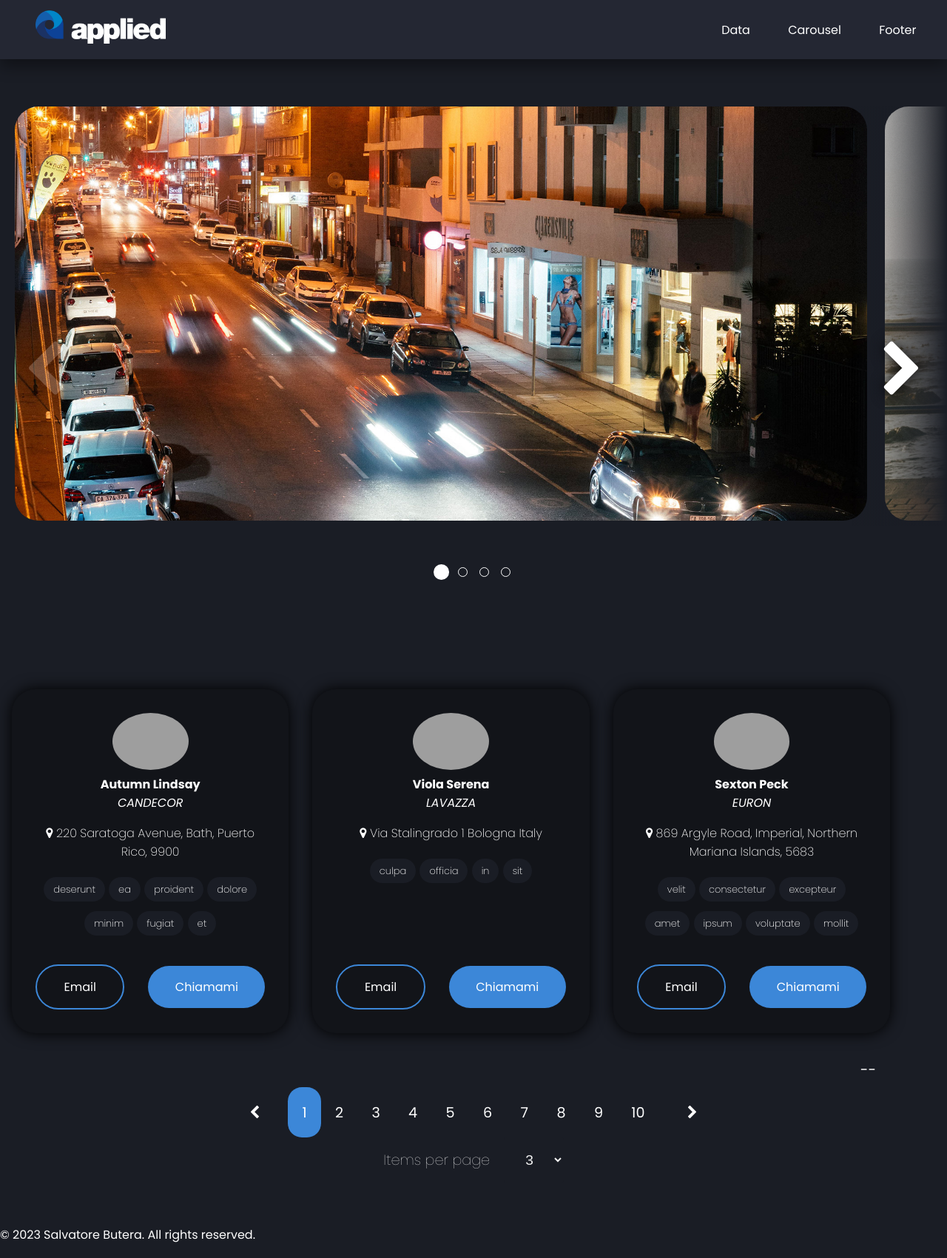
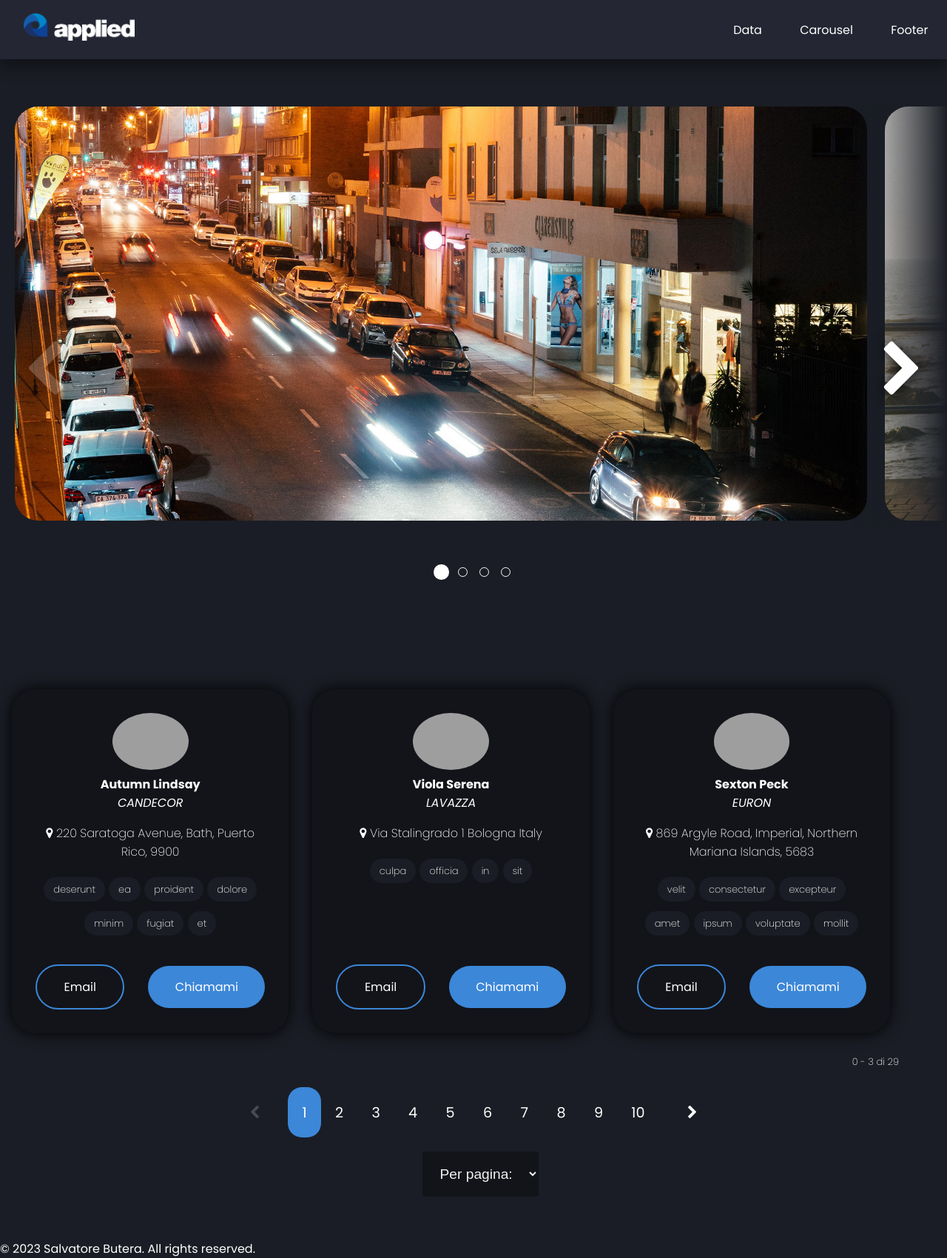
Before and after one commit to SalvatoreB98/applied, a website built with Vite: page index.html in a window 1280 px wide. Shown: the whole page at 74% size. Built offline with nearby package versions, Linux system fonts and the light colour scheme; some packages are replaced by stand-ins of ours; grey boxes are pictures that could not be loaded.

Commit message:
Cards and fixes

```diff
--- a/index.html
+++ b/index.html
@@ -76,8 +76,8 @@
             <div class="paginator-arrow arrow-right"> <i class="fa fa-chevron-right ml-1"></i></div>
           </div>
           <div class="select-pagination">
-            <span style="font-weight: 100;">Items per page</span>
             <select name="items-page" id="items-page">
+              <option value="" selected disabled>Per pagina:</option>
               <option value="3">3</option>
               <option value="6">6</option>
               <option value="9">9</option>
--- a/main.js
+++ b/main.js
@@ -5,7 +5,6 @@ import './styles/webkit.css'
 import './styles/navbar.css'
 import './styles/animations.css'
 import './styles/card.css'
-import './styles/responsiveness.css'
 
 import './scripts/data'
 import './scripts/carousel'
--- a/scripts/cards.js
+++ b/scripts/cards.js
@@ -11,56 +11,51 @@ data.getDataFromJson().then(((response) => {
   const indecesContainerHTML = document.querySelector(".indeces-container")
   const cardsContainer = document.querySelector(".cards-container")
   const selectElement = document.querySelector('select[name="items-page"]')
+  const resultsElement = document.querySelector(".results")
 
   /** BODY */
-  window.addEventListener("load", () => {
-    const arrowRight = document.querySelector(".paginator-arrow.arrow-right");
-    const arrowLeft = document.querySelector(".paginator-arrow.arrow-left");
+  const arrowRight = document.querySelector(".paginator-arrow.arrow-right");
+  const arrowLeft = document.querySelector(".paginator-arrow.arrow-left");
 
-    arrowRight.addEventListener("click", () => {
-      if (pageIndex < pages - 1) {
-        pageIndex++;
-        indexChange();
-        addScrollClassForAnimation("scroll-left");
-      }
-    });
 
-    arrowLeft.addEventListener("click", () => {
-      if (pageIndex > 0) {
-        pageIndex--;
-        indexChange();
-        addScrollClassForAnimation("scroll-right");
-      }
-    });
 
-    selectElement.addEventListener("change",(e)=>{
-      itemsPage = parseInt(e.target.value)
-      pageIndex = 0;
-      indexChange();
-    })
-    updatePaginator();
-    updateComponent();
-
-  })
-
+  indexChange();
+  updatePaginator();
+  updateComponent();
+  events();
 
   /** FUNCTIONS DECLARATION */
   function updatePaginator() {
     pages =  Math.round(results / itemsPage);
     let toInject = ''
     if(data.isMobileDevice()){
-      toInject = `<span class="page-index">${pageIndex}</span>`
+      toInject = `<span class="page-index">${pageIndex + 1}</span>`
     } else{
       for (let i = 0; i < pages; i++) {
-        toInject += `<span class="page-index ${i == pageIndex ? 'primary' : ''}">${i + 1}</span>`
+        toInject += `<span data-value=${i} class="page-index ${i == pageIndex ? 'primary' : ''}">${i + 1}</span>`
       }
     }
     indecesContainerHTML.innerHTML = toInject;
+    document.querySelectorAll(".page-index").forEach((page)=>{
+      page.addEventListener("click",(e)=>{
+        const selectedIndex = parseInt(e.target.getAttribute("data-value", 10));
+        const prevIndex = pageIndex
+        pageIndex = selectedIndex;
+        indexChange();
+        if(selectedIndex < prevIndex){
+          addScrollClassForAnimation("scroll-right")
+        } else {
+          addScrollClassForAnimation("scroll-left")
+        }
+      })
+    })
+    renderResults(pageIndex, itemsPage, results);
   }
 
   function updateComponent() {
     let htmlComponents = "";
     let startIndex = pageIndex * itemsPage;
+
     users.forEach((user, index) => {
       let render = index < itemsPage * (pageIndex == 0 ? 1 : pageIndex + 1) && index >= startIndex;
       if (render) {
@@ -99,16 +94,28 @@ data.getDataFromJson().then(((response) => {
         htmlComponents += htmlComponent;
       }
     });
+
     cardsContainer.innerHTML = htmlComponents;
     let cardsArray = document.querySelectorAll(".card");
-    cardsArray.forEach(card=>{
-      setTimeout(()=>{
-        card.classList.add("active")
-      },10)
-    })
+
+    setTimeout(() => {
+      cardsArray.forEach(card => {
+        card.classList.add("active");
+      });
+    }, 10);
   }
 
   function indexChange() {
+    if (pageIndex === 0) {
+      arrowLeft.classList.add('disabled')
+    } else {
+      arrowLeft.classList.remove('disabled')
+    }
+    if(pageIndex >= pages - 1){
+      arrowRight.classList.add('disabled')
+    } else {
+      arrowRight.classList.remove('disabled')
+    }
     updatePaginator();
     updateComponent();
   }
@@ -119,4 +126,32 @@ data.getDataFromJson().then(((response) => {
     })
   }
 
+  function renderResults(pageIndex, itemsPage, results){
+    resultsElement.innerHTML = `${pageIndex * itemsPage } - ${pageIndex * itemsPage + itemsPage} di ${results}`
+  }
+
+  function events(){
+    arrowRight.addEventListener("click", () => {
+      if (pageIndex < pages - 1) {
+        pageIndex++;
+        indexChange();
+        addScrollClassForAnimation("scroll-left");
+      }
+    });
+
+    arrowLeft.addEventListener("click", () => {
+      if (pageIndex > 0) {
+        pageIndex--;
+        indexChange();
+        addScrollClassForAnimation("scroll-right");
+      }
+    });
+
+    selectElement.addEventListener("change",(e)=>{
+      itemsPage = parseInt(e.target.value)
+      pageIndex = 0;
+      indexChange();
+    })
+
+  }
 }));
--- a/styles/card.css
+++ b/styles/card.css
@@ -87,8 +87,15 @@
     display: flex;
     justify-content: center;
     align-items: center;
+    width: 100%;
+}
+.select-pagination select{
+    margin-top: 1em;
+    background-color: #121419;
 }
 .results{
+    font-weight: 200;
+    font-size: small;
     position: absolute;
     right: 5em;
     top: 1em;
@@ -96,7 +103,7 @@
 }
 
 
-@media screen and (max-width:1000px) {
+@media screen and (max-width:1024px) {
     .card{
         width: calc(50% - 3em);
     }
--- a/styles/navbar.css
+++ b/styles/navbar.css
@@ -1,6 +1,5 @@
 navbar{
     z-index: 10;
-    padding: 1em;
     width: 100%;
     background-color: var(--navbar-color);
     display: flex;
@@ -21,3 +20,11 @@ navbar{
     height: 0;
     overflow: hidden;
 }
+.logo{
+    max-width: 150px;
+    margin-left: 2em;
+}
+
+@media screen and (max-width: 1024px) {
+
+}
--- a/styles/responsiveness.css
+++ /dev/null
@@ -1,3 +0,0 @@
-@media screen and (min-width: 1000px) {
-
-}
--- a/styles/style.css
+++ b/styles/style.css
@@ -36,10 +36,7 @@ body{
   display: flex;
   justify-content: center;
 }
-.logo{
-  max-width: 15em;
-  padding: 2em;
-}
+
 .buttons-container{
   display: flex;
   justify-content: end;
--- a/styles/utilities.css
+++ b/styles/utilities.css
@@ -116,7 +116,7 @@ select option:hover {
     background-color: #e0e0e0;
 }
 
-@media screen and (max-width: 1000px) {
+@media screen and (max-width: 1024px) {
     .sm{
         display: inline-block;
     }
@@ -124,7 +124,7 @@ select option:hover {
         display: none;
     }
 }
-@media screen and (min-width: 1000px) {
+@media screen and (min-width: 1024px) {
     .sm{
         display: none;
     }
```
